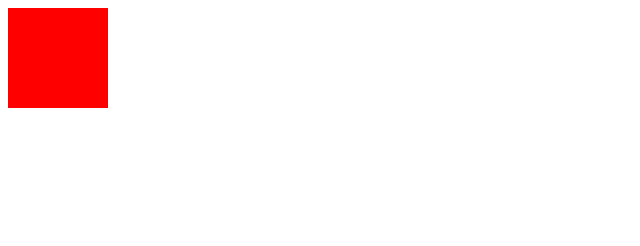
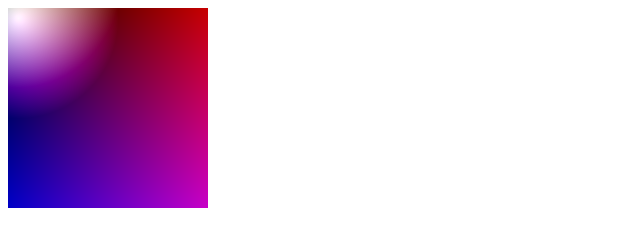
Before and after one commit to wwwqr-000/canvasJS-render, a plain HTML site: page index.html in a window 1280 px wide. Shown: the whole page, without its empty margins (0-640 px from the left). Drawn offline with Linux system fonts and the light colour scheme.

Commit message:
Added light calc + color test

```diff
--- a/assets/js/script.js
+++ b/assets/js/script.js
@@ -1,10 +1,26 @@
 let selm = document.getElementById("screen");
 let ctx = selm.getContext("2d");
 
+calcLightIntens = (x, y) => {
+    let res = Math.sqrt(Math.pow(x - 10, 2) + Math.pow(y - 10, 2)) / 100;
+    if (res > 1.0) { res = 1.0; }
+    if (res < 0.0) { res = 0.0; }
+    return 1.0 - res;
+}
+
 drawScreen = () => {
-    for (let x = 0; x < 100; x++) {
-        for (let y = 0; y < 100; y++) {
-            ctx.fillStyle = "RGB(255, 0, 0)";
+    let red = 0;
+    let green = 0;
+    let blue = 0;
+    let intens = 0.0;
+
+    for (let x = 0; x < 200; x++) {
+        for (let y = 0; y < 200; y++) {
+            intens = calcLightIntens(x, y);
+            red = 255 * intens + x;
+            green = 255 * intens - y;
+            blue = 255 * intens + y;
+            ctx.fillStyle = "RGB(" + red + ", " + green + ", " + blue + ")";
             ctx.fillRect(x, y, 1, 1);
         }
     }
--- a/index.html
+++ b/index.html
@@ -7,6 +7,6 @@
     <script src="assets/js/script.js" defer></script>
 </head>
 <body>
-    <canvas id="screen" width="100" height="100"></canvas>
+    <canvas id="screen" width="200" height="200"></canvas>
 </body>
 </html>
```
